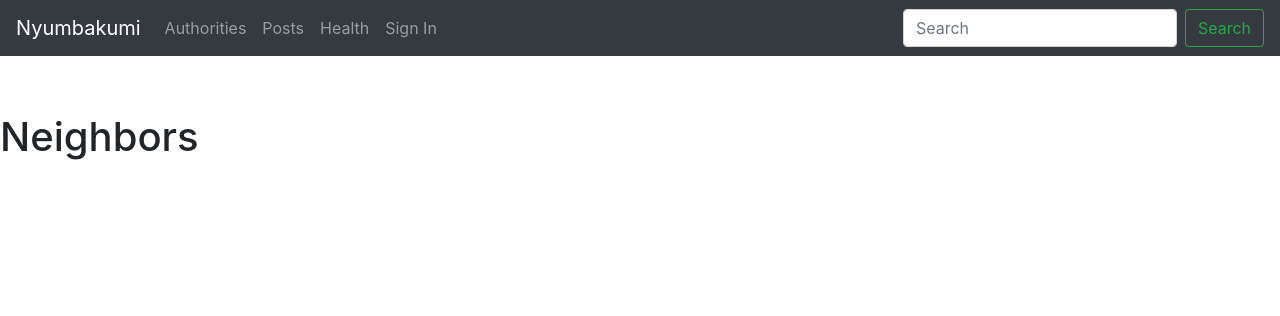
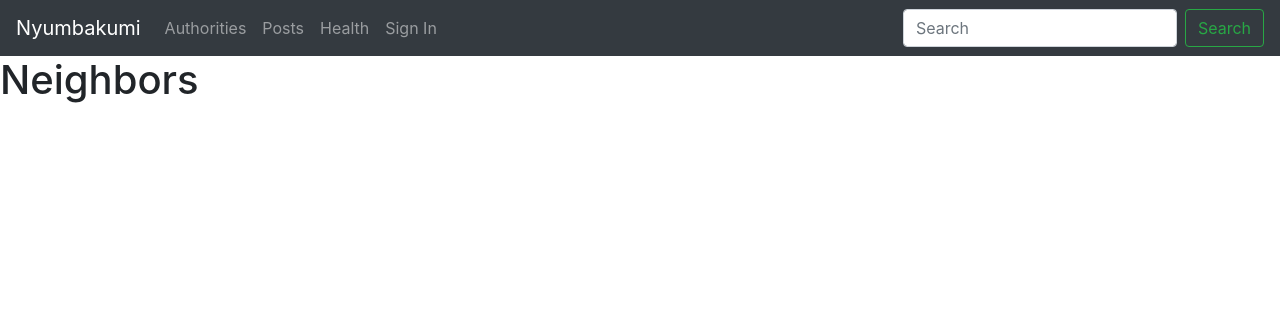
Before and after one commit to mugisha-thierry/neighborhood, a Django app: page / in a window 1280 px wide. Shown: the top 316 px of the page. Run offline with Django 3.2, Linux system fonts and the light colour scheme; some libraries are stand-ins or nearby versions.

```diff
--- a/app/templates/base.html
+++ b/app/templates/base.html
@@ -33,7 +33,6 @@
     {% block title %}
     {% endblock %}
     {% include "navbar.html" %}
-    <h1 style="margin-top: 57px;"></h1>
 
     {% block content %}
     {% endblock %}
```
